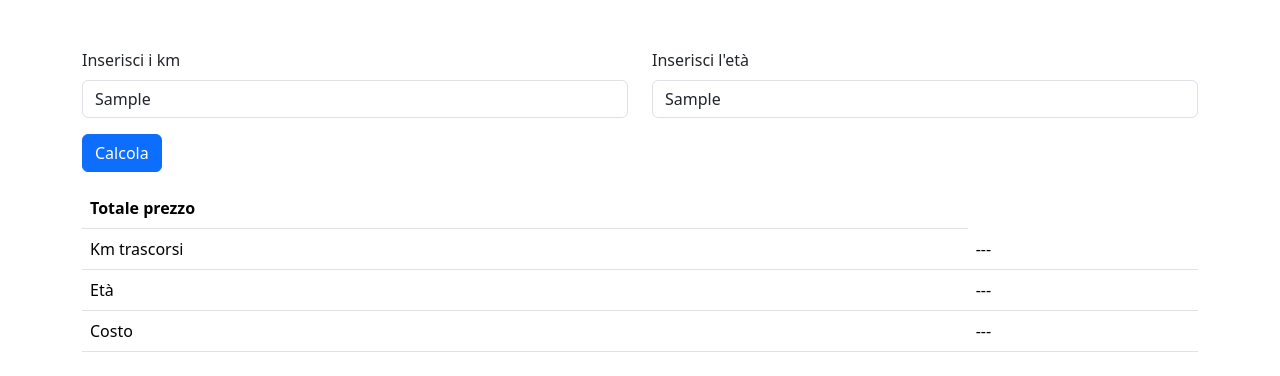
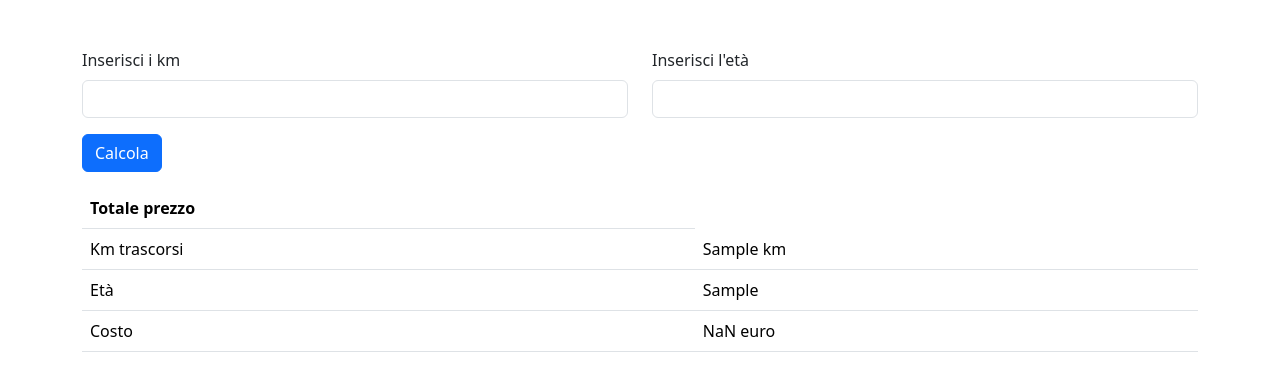
Before and after one commit to AlessandroBaldisser/js-biglietto-treno-form, a plain HTML site: page index.html in a window 1280 px wide. Both pictures are taken after typing "Sample", "Sample" into the empty fields and a click on the button "Calcola". Drawn offline with nearby package versions, Linux system fonts and the light colour scheme.

Commit message:
ADD: output elements

```diff
--- a/index.html
+++ b/index.html
@@ -40,16 +40,16 @@
                 <!-- utilizzo 2 td ogni riga, la prima per fare un recap, la seconda per inserire i dati -->
                 <tbody>
                     <tr>
-                        <td id="kmTotali">Km trascorsi</td>
-                        <td>---</td>
+                        <td>Km trascorsi</td>
+                        <td  id="kmTotali">---</td>
                     </tr>
                     <tr>
-                        <td id="etaCliente">Età</td>
-                        <td>---</td>
+                        <td>Età</td>
+                        <td id="etaCliente">---</td>
                     </tr>
                     <tr>
-                        <td id="costoTotale">Costo</td>
-                        <td>---</td>
+                        <td>Costo</td>
+                        <td id="costoTotale">---</td>
                     </tr>
                 </tbody>
             </table>
--- a/js/app.js
+++ b/js/app.js
@@ -2,10 +2,52 @@
 let kmELement = document.getElementById("km");
 let ageElement = document.getElementById("age");
 const buttonElement = document.getElementById("button");
+//elementi di Output
+let kmOutputELement = document.getElementById("kmTotali");
+let ageOutputElement = document.getElementById("etaCliente");
+let  costoOutputElement = document.getElementById("costoTotale");
 
-buttonElement.addEventListener('click', function(){
+
+buttonElement.addEventListener('click', function () {  // scrivo tutto il codice dentro l'eventListener
     console.log(kmELement.value);
     console.log(ageElement.value);
+    let prezzoBiglietto = kmELement.value * 0.21;
+
+    // se l'utente ha meno di 18 anni avrà uno sconto del 20%
+    if (ageElement.value < 18) {
+        let sconto = prezzoBiglietto * 0.2;
+        let costoTotale = prezzoBiglietto - sconto;
+        console.log("il costo è " + costoTotale.toFixed(2)); /* utilizzo il metodo .toFIxed(2)
+        per mandare a schermo due cifre decimali */
+        //mando a schermo tutti gli output
+        kmOutputELement.innerHTML = kmELement.value + " km";
+        ageOutputElement.innerHTML = ageElement.value;
+        costoOutputElement.innerHTML = costoTotale.toFixed(2) + " euro";
+    }
+    // se l'utente ha più di 65 anni avrà uno sconto del 40%
+    else if (ageElement >= 65) {
+        let sconto = prezzoBiglietto * 0.4; // calcolo lo sconto del 40%
+        let costoTotale = prezzoBiglietto - sconto;
+        console.log("il costo è " + costoTotale.toFixed(2));
+        // mando a schermo tutti glio output
+        kmOutputELement.innerHTML = kmELement.value + " km";
+        ageOutputElement.innerHTML = ageElement.value;
+        costoOutputElement.innerHTML = costoTotale.toFixed(2) + " euro";
+
+    } else{ // se non viene applicato nessuno sconto mando a schermo il prezzo
+        console.log("il costo è " + prezzoBiglietto.toFixed(2));
+        // mando a schermo tutti gli output
+        kmOutputELement.innerHTML = kmELement.value + " km";
+        ageOutputElement.innerHTML = ageElement.value;
+        costoOutputElement.innerHTML = prezzoBiglietto.toFixed(2) + " euro";
+    }
+    // mando a schermo il prezzo
+
+    // svuoto l'input dell'utente
+    kmELement.value = ""; // assegno ai due input valori nulli
+    ageElement.value = "";
 })
+
 // calcolo il totale da pagare
-// mando a schermo il prezzo
+
+//console.log(prezzoBiglietto);
```
